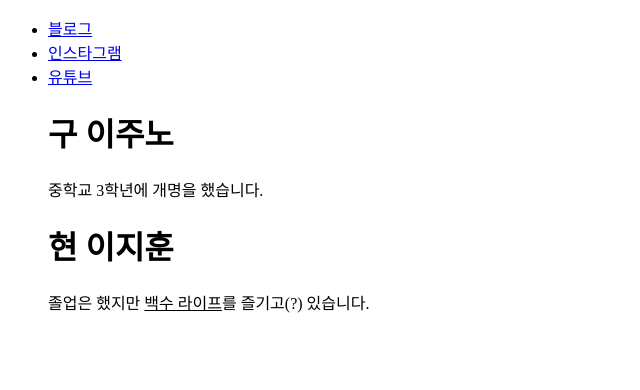
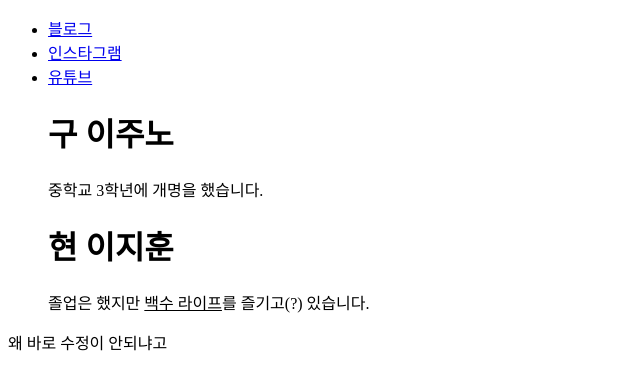
Before and after one commit to 2Juzzang/Juzzang, a plain HTML site: page index.html in a window 1280 px wide. Shown: the whole page, without its empty margins (0-640 px from the left). Drawn offline with Linux system fonts and the light colour scheme.

Commit message:
Add files via upload

```diff
--- a/index.html
+++ b/index.html
@@ -18,3 +18,4 @@
 졸업은 했지만 <a><u>백수 라이프</u></a>를 즐기고(?) 있습니다.
 </blockquote>
 </body>
+왜 바로 수정이 안되냐고
```
